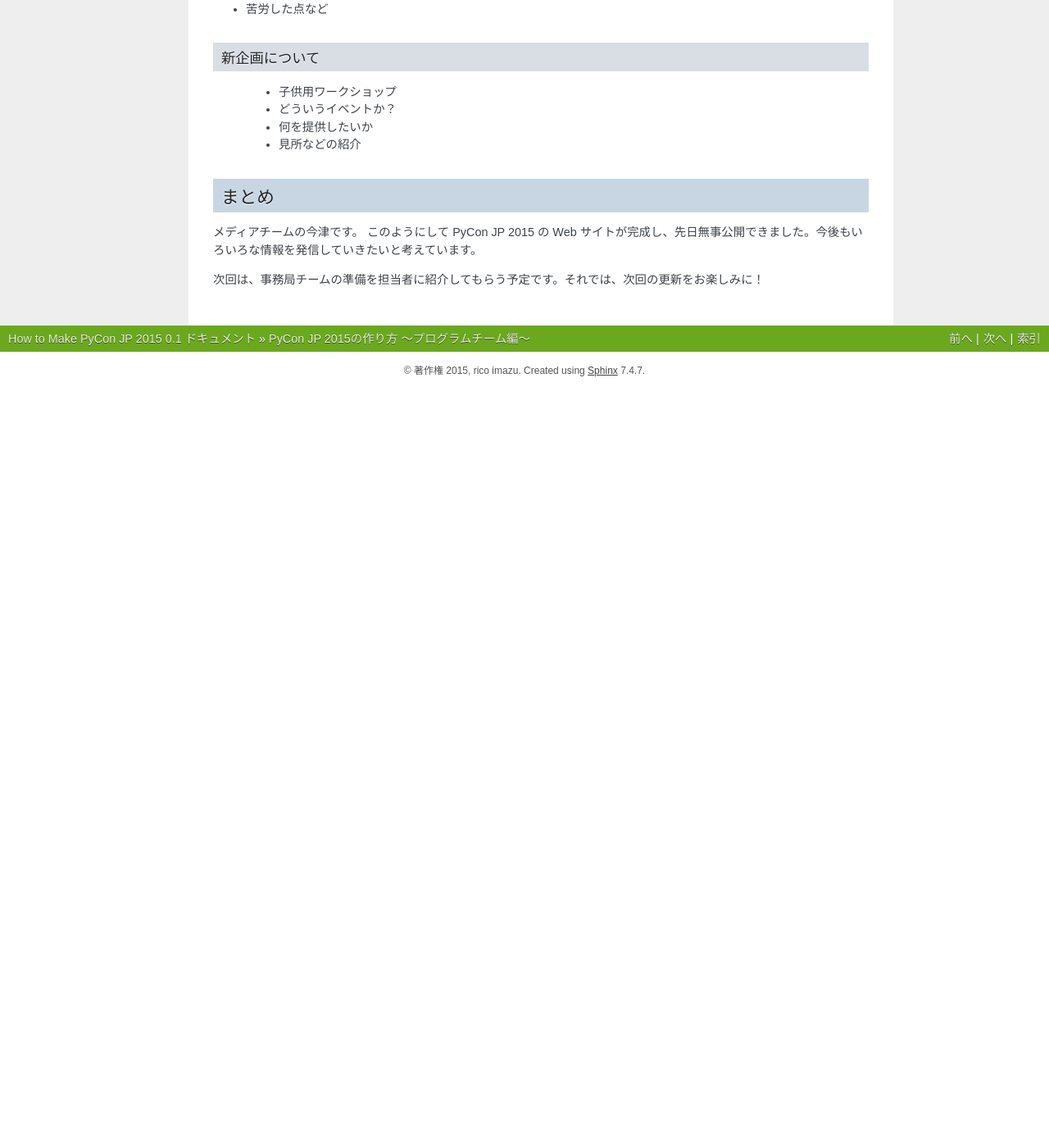
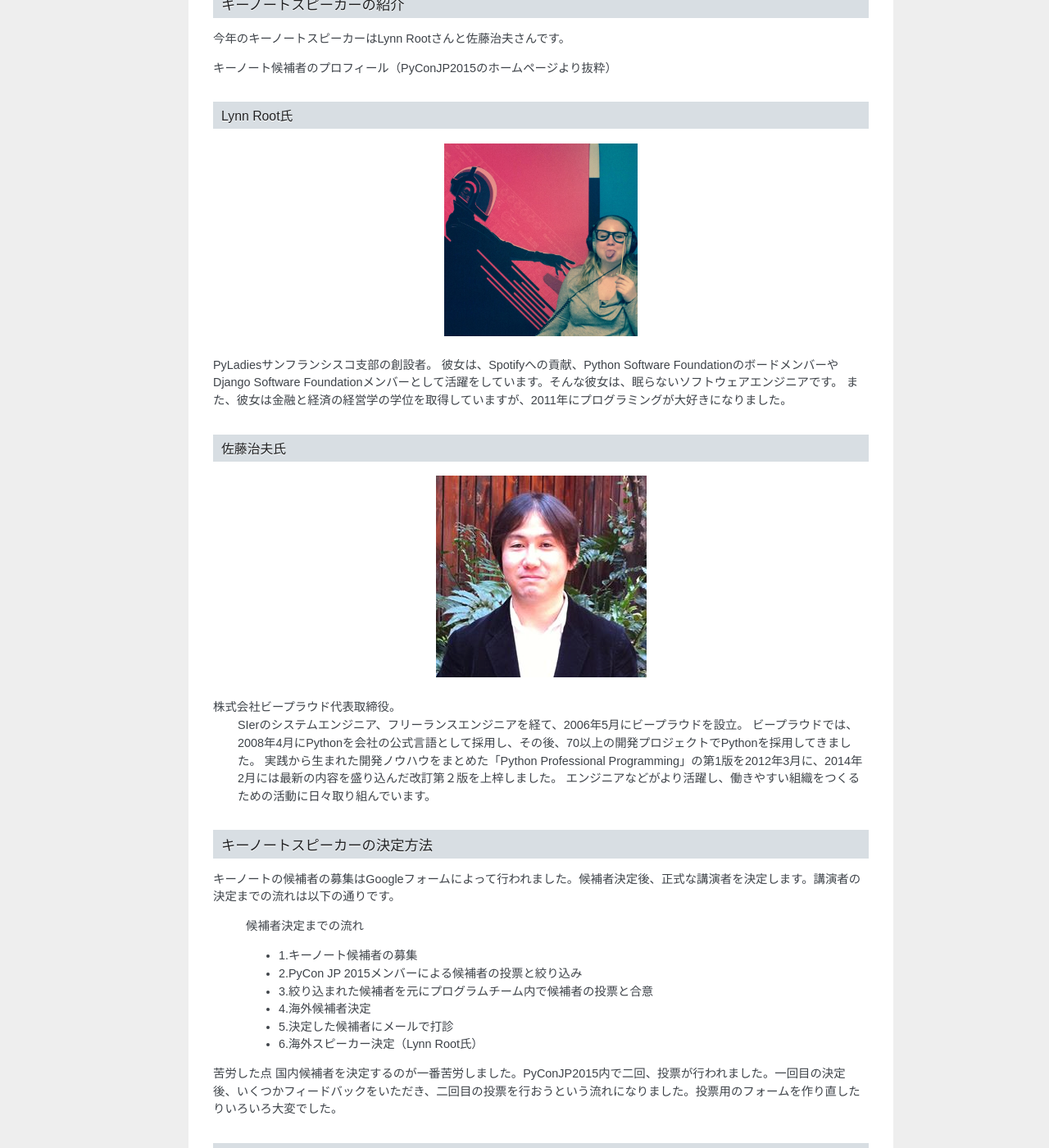
Before and after one commit to pyconjp/reports2015, a Sphinx documentation site: the page built from how-to-make/source/03_program.rst, in a window 1280 px wide and 1400 px high, scrolled down 2160 px. Shown: the whole window at 82% size. Built offline with Sphinx 7.4.7, drawn with Linux system fonts in a browser that asks for light colours; before the commit the page ends 2632 px from its top, so only the background shows below that; some of the changed text lies outside the part shown.

Commit message:
Add keynote

```diff
--- a/how-to-make/source/03_program.rst
+++ b/how-to-make/source/03_program.rst
@@ -37,7 +37,7 @@ PyCon JPでは毎年カンファレンスにテーマを掲げています。プ
 テーマを中心として考えるようにしています。テーマがはっきりしているので、メンバーが同じ方向を向いてそれぞれの役割を進めることができます。
 
 昨年までは次のようなテーマを掲げていました。こうしてみてみるとテーマにも色々あることがわかります。
-すこしユーモアのあるテーマから、真面目なテーマまであり、その年のPyCon Jpを表現しているような気がします。
+すこしユーモアのあるテーマから、真面目なテーマまであり、その年のPyCon JPを表現しているような気がします。
 
 .. list-table:: PyCon JP のテーマ一覧
    :header-rows: 0
@@ -91,13 +91,47 @@ PyCon JPでは毎年カンファレンスにテーマを掲げています。プ
 キーノートについて
 ==============================
 
+PyCon JP 2015プログラムチームの齋藤です。キーノートを担当しています。キーノートとは、その会議の基本方針を示す講演のことです。Python界隈で活躍している方をお招きして素晴らしいお話しを聴くことが目的です。
 
-* キーノートスピーカーの紹介
-* キーノートスピーカーの紹介
-* どういう基準で選んでいるか
-* どうやって選んだか？
-* 苦労した点など
+キーノートスピーカーの紹介
+----------------------------
 
+今年のキーノートスピーカーはLynn Rootさんと佐藤治夫さんです。
+
+キーノート候補者のプロフィール（PyConJP2015のホームページより抜粋）
+
+Lynn Root氏
+^^^^^^^^^^^
+
+.. figure:: images/lynn.jpg
+   :width: 30%
+
+PyLadiesサンフランシスコ支部の創設者。 彼女は、Spotifyへの貢献、Python Software FoundationのボードメンバーやDjango Software Foundationメンバーとして活躍をしています。そんな彼女は、眠らないソフトウェアエンジニアです。 また、彼女は金融と経済の経営学の学位を取得していますが、2011年にプログラミングが大好きになりました。
+
+佐藤治夫氏
+^^^^^^^^^^^
+
+.. figure:: images/sato.png
+
+株式会社ビープラウド代表取締役。
+ SIerのシステムエンジニア、フリーランスエンジニアを経て、2006年5月にビープラウドを設立。 ビープラウドでは、2008年4月にPythonを会社の公式言語として採用し、その後、70以上の開発プロジェクトでPythonを採用してきました。 実践から生まれた開発ノウハウをまとめた「Python Professional Programming」の第1版を2012年3月に、2014年2月には最新の内容を盛り込んだ改訂第２版を上梓しました。 エンジニアなどがより活躍し、働きやすい組織をつくるための活動に日々取り組んでいます。
+
+キーノートスピーカーの決定方法
+----------------------------
+
+キーノートの候補者の募集はGoogleフォームによって行われました。候補者決定後、正式な講演者を決定します。講演者の決定までの流れは以下の通りです。
+
+ 候補者決定までの流れ
+
+ * 1.キーノート候補者の募集
+ * 2.PyCon JP 2015メンバーによる候補者の投票と絞り込み
+ * 3.絞り込まれた候補者を元にプログラムチーム内で候補者の投票と合意
+ * 4.海外候補者決定
+ * 5.決定した候補者にメールで打診
+ * 6.海外スピーカー決定（Lynn Root氏）
+
+苦労した点
+国内候補者を決定するのが一番苦労しました。PyConJP2015内で二回、投票が行われました。一回目の決定後、いくつかフィードバックをいただき、二回目の投票を行おうという流れになりました。投票用のフォームを作り直したりいろいろ大変でした。
 
 新企画について
 ----------------------------
```
Also changed, not shown: how-to-make/source/images/lynn.jpg (added), how-to-make/source/images/sato.png (added).
